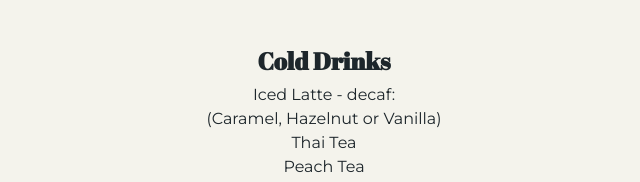
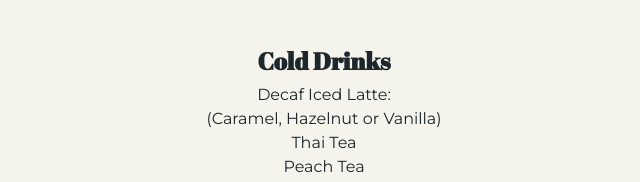
Before and after one commit to zacaree/zacaree.github.io, a plain HTML site: page index.html in a window 1280 px wide. Shown: the part 956-1138 px from the top of the page, 316-956 px from the left. Drawn offline with nearby package versions, Linux system fonts and the light colour scheme; no server answers.

Commit message:
Update index.html

```diff
--- a/index.html
+++ b/index.html
@@ -24,7 +24,7 @@
       <h1>Menu</h1>
       <ul>
         <h2>Cold Drinks</h2>
-        <li>Iced Latte - decaf:<br>(Caramel, Hazelnut or Vanilla)</li>
+        <li>Decaf Iced Latte:<br>(Caramel, Hazelnut or Vanilla)</li>
         <li>Thai Tea</li>
         <li>Peach Tea</li>
         <li>Homemade Chocolate Shake</li>
```
